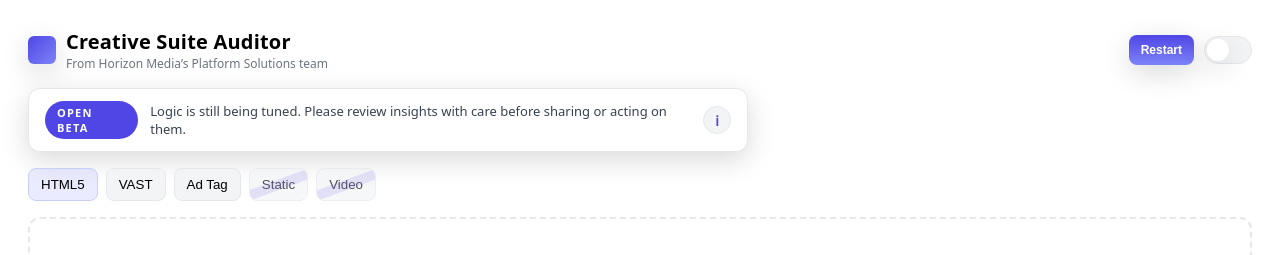
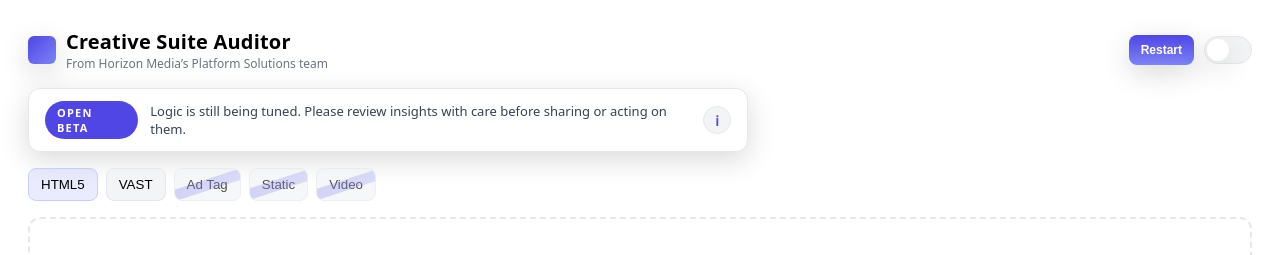
Before and after one commit to evschneider-hmi/ps-html5auditor, a React (Vite) app in the folder app-V2/: page / in a window 1280 px wide. Shown: the top 255 px of the page. Built offline with nearby package versions, Linux system fonts and the light colour scheme.

Commit message:
Add slash overlay to Ad Tag tab

```diff
--- a/app-V2/src/pages/ExtendedHome.tsx
+++ b/app-V2/src/pages/ExtendedHome.tsx
@@ -60,9 +60,9 @@
     } catch {}
   }, [dark]);
 
-  // Redirect away from disabled tabs (static, video) if currently selected
+  // Redirect away from disabled tabs (static, video, tag) if currently selected
   useEffect(()=>{
-    if (tab === 'static' || tab === 'video') {
+    if (tab === 'static' || tab === 'video' || tab === 'tag') {
       try { setTab('zip'); } catch {}
     }
   }, [tab, setTab]);
@@ -128,9 +128,9 @@
         <nav className="tabs">
           <TabBtn active={tab==='zip'} onClick={() => setTab('zip')}>HTML5</TabBtn>
           <TabBtn active={tab==='vast'} onClick={() => setTab('vast')}>VAST</TabBtn>
-          <TabBtn active={tab==='tag'} onClick={() => setTab('tag')}>Ad Tag</TabBtn>
-          <TabBtn active={tab==='static'} onClick={() => setTab('static')} disabled>Static</TabBtn>
-          <TabBtn active={tab==='video'} onClick={() => setTab('video')} disabled>Video</TabBtn>
+          <TabBtn active={tab==='tag'} onClick={() => setTab('tag')} disabled strike>Ad Tag</TabBtn>
+          <TabBtn active={tab==='static'} onClick={() => setTab('static')} disabled strike>Static</TabBtn>
+          <TabBtn active={tab==='video'} onClick={() => setTab('video')} disabled strike>Video</TabBtn>
         </nav>
 
         <Suspense fallback={<div style={{ padding: 12, fontSize: 12 }}>Loading module…</div>}>
@@ -153,35 +153,49 @@
   );
 }
 
-const TabBtn: React.FC<{ active?: boolean; onClick: () => void; children: React.ReactNode; disabled?: boolean }> = ({ active, onClick, children, disabled }) => (
+const TabBtn: React.FC<{
+  active?: boolean;
+  onClick: () => void;
+  children: React.ReactNode;
+  disabled?: boolean;
+  strike?: boolean;
+}> = ({ active, onClick, children, disabled, strike }) => {
+  const showSlash = !!strike || !!disabled;
+  return (
     <button
       onClick={disabled ? undefined : onClick}
       className={`tab ${active ? 'active' : ''}`}
       disabled={!!disabled}
       aria-disabled={!!disabled}
-    style={{ position:'relative', opacity: disabled ? 0.7 : 1, cursor: disabled ? 'not-allowed' : 'pointer', overflow:'hidden' }}
-    title={disabled ? undefined : undefined}
+      style={{
+        position: 'relative',
+        opacity: disabled ? 0.7 : 1,
+        cursor: disabled ? 'not-allowed' : 'pointer',
+        overflow: 'hidden'
+      }}
+      title={disabled ? 'Coming soon' : undefined}
     >
       {children}
-    {disabled && (
+      {showSlash && (
         <span
           aria-hidden
           style={{
-          position:'absolute',
+            position: 'absolute',
             top: '50%',
             left: '50%',
-          transform: 'translate(-50%, -50%) rotate(-20deg)',
-          width: '140%',
-          height: 10,
-          background: 'var(--accent)',
-          opacity: 0.18,
+            transform: 'translate(-50%, -50%) rotate(-18deg)',
+            width: '150%',
+            height: 11,
+            background: 'linear-gradient(135deg, var(--accent), var(--accent-2))',
+            opacity: 0.32,
             pointerEvents: 'none',
-          borderRadius: 2
+            borderRadius: 4
           }}
         />
       )}
     </button>
   );
+};
 
 class ErrorBoundary extends React.Component<{ children: React.ReactNode }, { hasError: boolean; err?: any }>{
   constructor(props: any){
```
Lines whose indentation alone changed are shown as unchanged.
